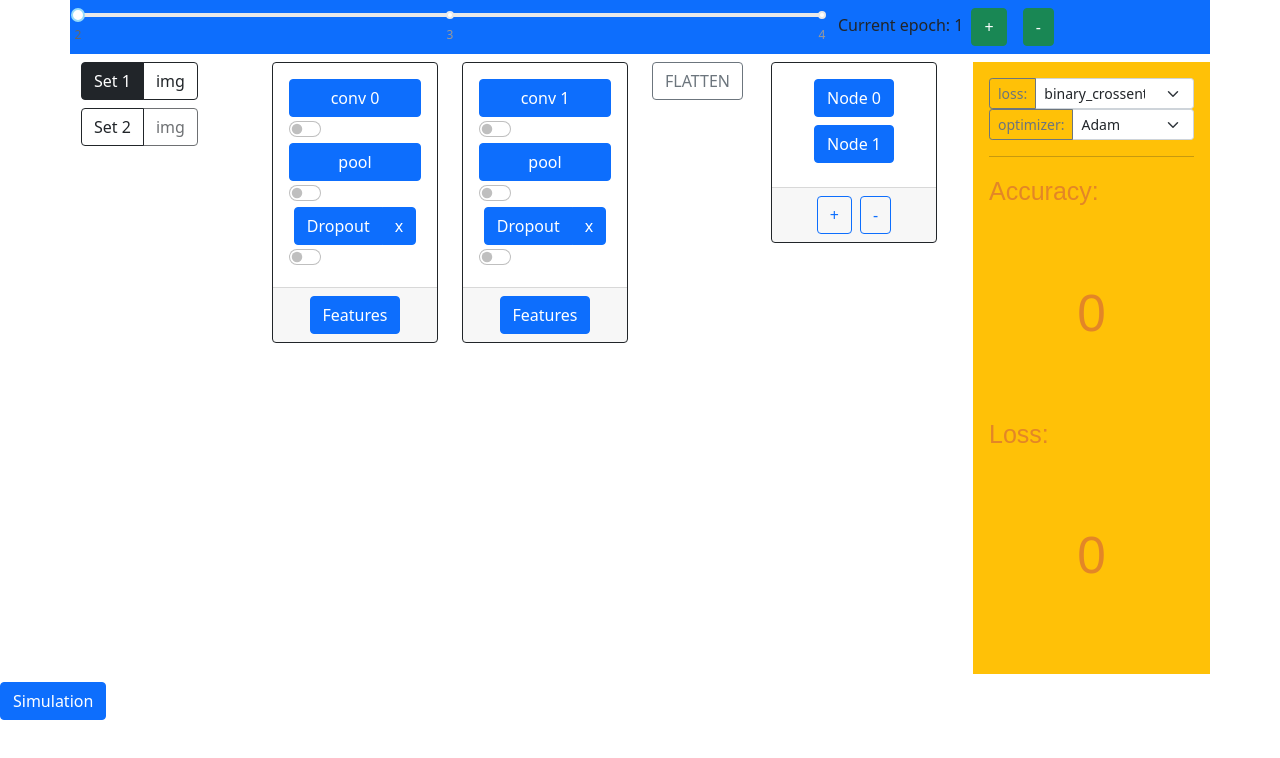
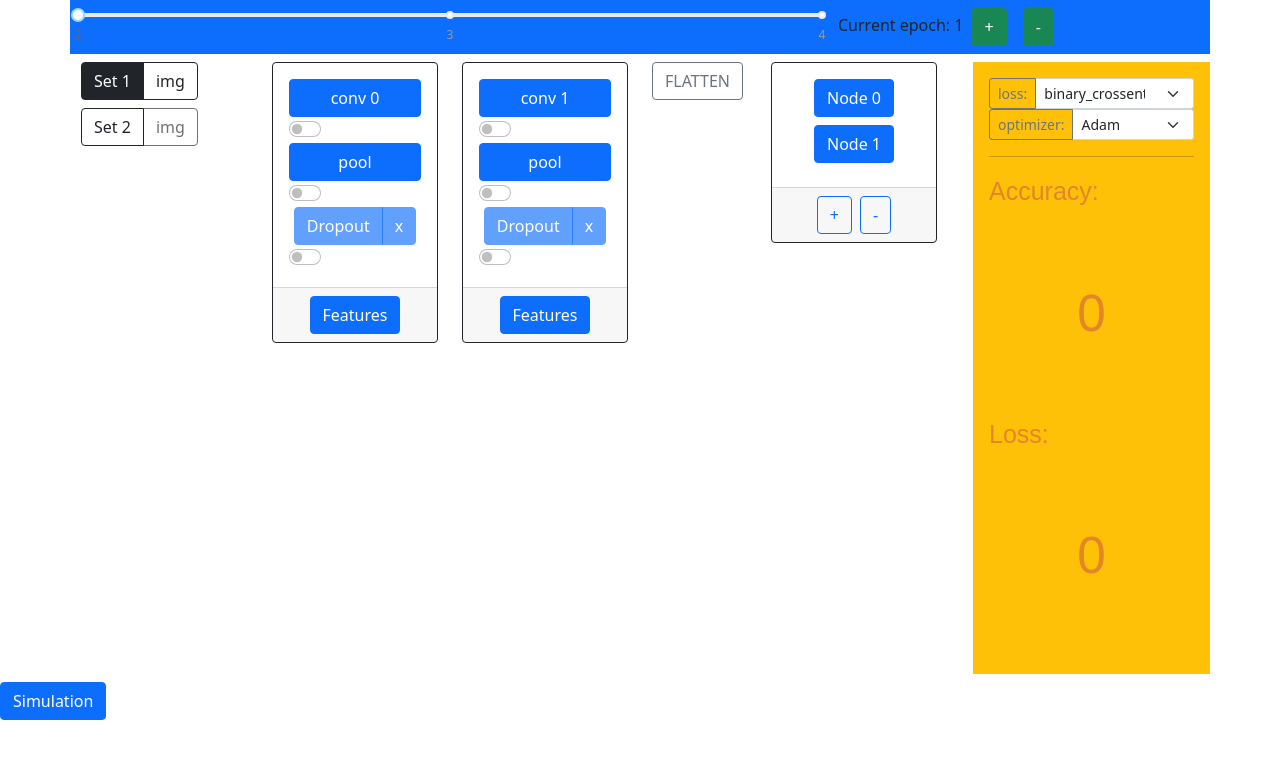
Before and after one commit to Wklej/CNNSIM, a React (Create React App) app: page / in a window 1280 px wide. Shown: the top 758 px of the page. Built offline with nearby package versions, Linux system fonts and the light colour scheme.

Commit message:
Dropout button disabled defaultly

```diff
--- a/src/App.js
+++ b/src/App.js
@@ -55,11 +55,11 @@ function App() {
         layers: [
             {   conv: {filters: '16', kernel_size: '(2, 2)', activation: 'relu'},
                 pool: {pool_size: '(2, 2)', stride: '2'},
-                drop: 20
+                drop: 10
             },
             {   conv: {filters: '32', kernel_size: '(2, 2)', activation: 'relu'},
                 pool: {pool_size: '(2, 2)', stride: '2'},
-                drop: 20
+                drop: 10
             },
             {   conv: {filters: null, kernel_size: null, activation: null},
                 pool: {pool_size: null, stride: null},
--- a/src/Modal/Components/Dropout.js
+++ b/src/Modal/Components/Dropout.js
@@ -24,24 +24,26 @@ const Dropout = ({id}) => {
         setValues(e.valueOf() * 10)
     }
 
+    const [button_disabled, setButton_disabled] = useState(true)
+
     const handleDisableDrop = (e) => {
         const btnHandler = document.getElementsByName(e.target.id)
 
-        if (btnHandler[1].disabled) {
-            setValues(20)
-        } else setValues(0)
+        if (btnHandler[1].disabled)
+            setValues(10)
+        else setValues(0)
 
-        btnHandler[0].disabled = !btnHandler[0].disabled
-        btnHandler[1].disabled = !btnHandler[1].disabled
         setOpen(false)
+
+        setButton_disabled(!button_disabled)
     }
 
     return (
         <div>
         <div className="btn-group" role="group">
-            <button className="btn btn-primary" name={'drop' + id} onClick={handleModalShow}>Dropout</button>
+            <button className="btn btn-primary" name={'drop' + id} disabled={button_disabled} onClick={handleModalShow}>Dropout</button>
             <ExplainModal show={showModal} handleClose={handleModalClose} type={'dropout'} />
-            <button className="btn btn-primary" aria-controls="collapseImages"
+            <button className="btn btn-primary" aria-controls="collapseImages" disabled={button_disabled}
                     aria-expanded={open} name={'drop' + id} id={'drop' + id} onClick={() => setOpen(!open)}>
                 x
             </button>
```
